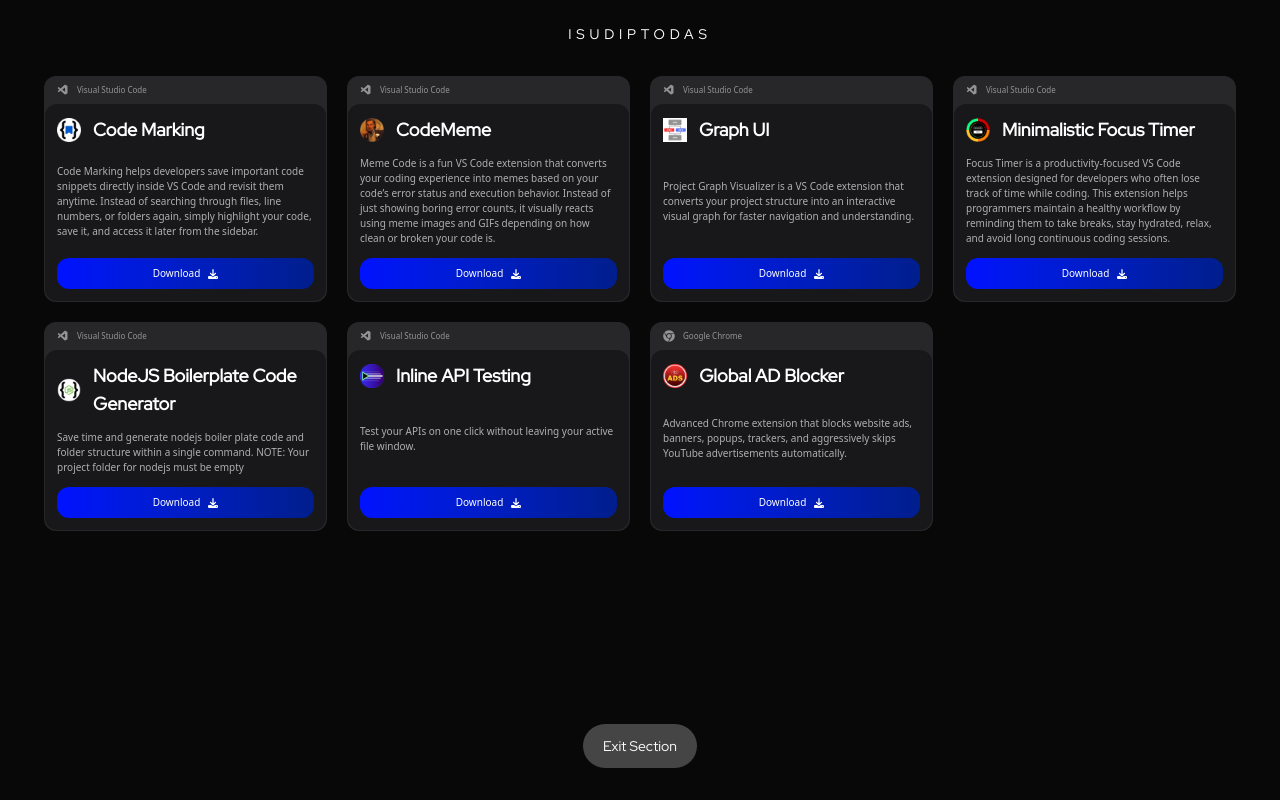
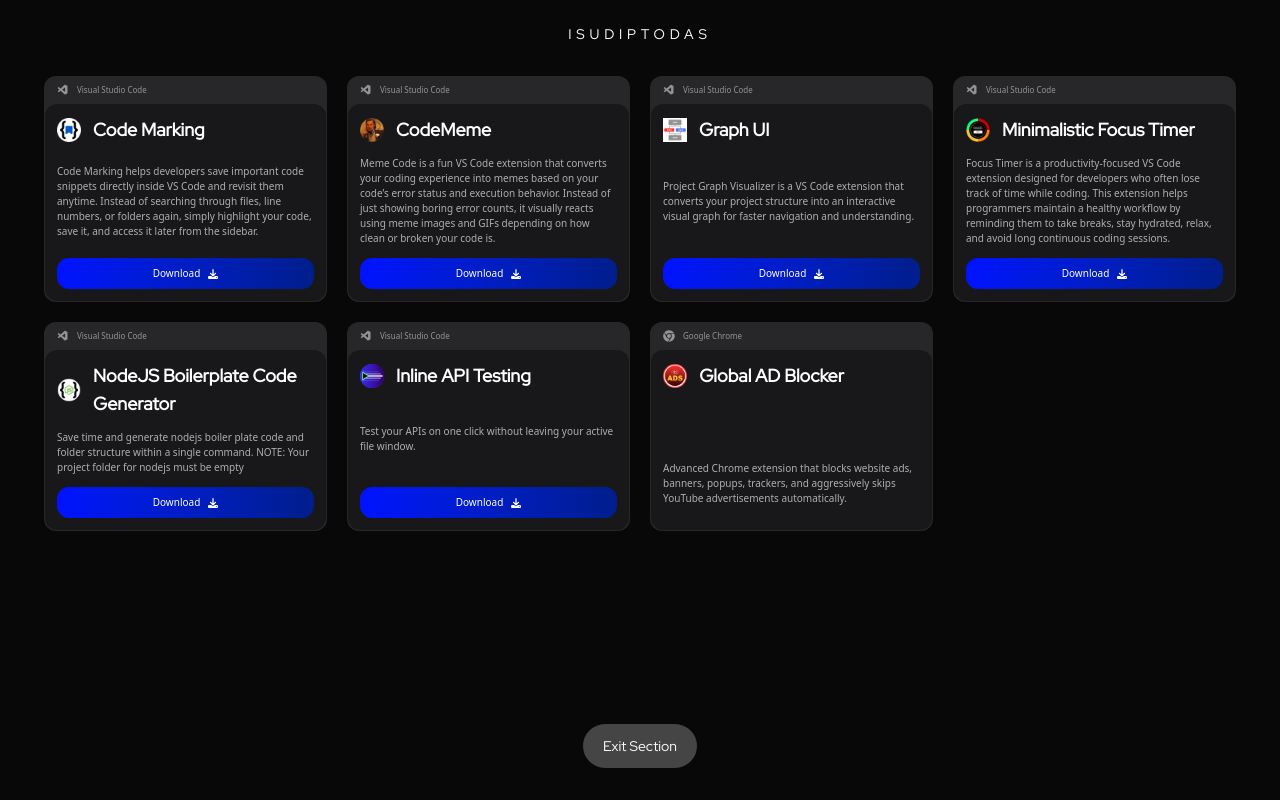
Before and after one commit to isudiptodas/isudiptodas_portfolio, a Next.js app: page /extensions in a window 1280 px wide. Built offline with nearby package versions, Linux system fonts and the light colour scheme; what tailwindcss-motion would draw is missing.

Commit message:
Update page.tsx

```diff
--- a/src/app/extensions/page.tsx
+++ b/src/app/extensions/page.tsx
@@ -30,7 +30,7 @@ function page() {
                                     <p className={`w-full text-start text-white font-Red-Hat-Display font-semibold text-xl lg:text-lg select-none`}>{item.name}</p>
                                 </div>
                                 <p className={`w-full text-start text-white font-light text-[10px] opacity-65 my-3 select-none`}>{item.desc}</p>
-                                <p onClick={() => window.open(item.link, '_blank')} className={`w-full select-none py-2 active:opacity-70 duration-200 ease-in-out text-center bg-linear-to-r from-[#0012ff] to-[#001e8c] text-white flex justify-center items-center gap-2 text-[10px] cursor-pointer rounded-xl`}>Download <FaDownload /></p>
+                                <p onClick={() => window.open(item.link, '_blank')} className={`w-full ${item.linkAvailable ? "block" : "hidden"} select-none py-2 active:opacity-70 duration-200 ease-in-out text-center bg-linear-to-r from-[#0012ff] to-[#001e8c] text-white flex justify-center items-center gap-2 text-[10px] cursor-pointer rounded-xl`}>Download <FaDownload /></p>
                             </div>
                         </div>
                     })}
```
